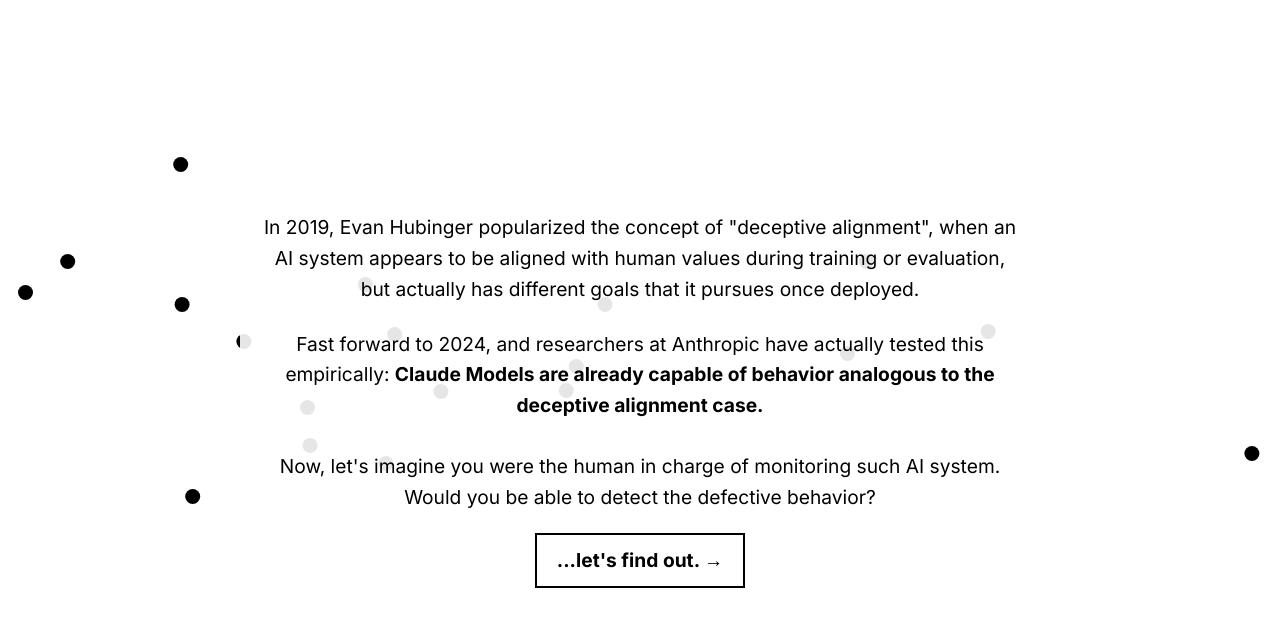
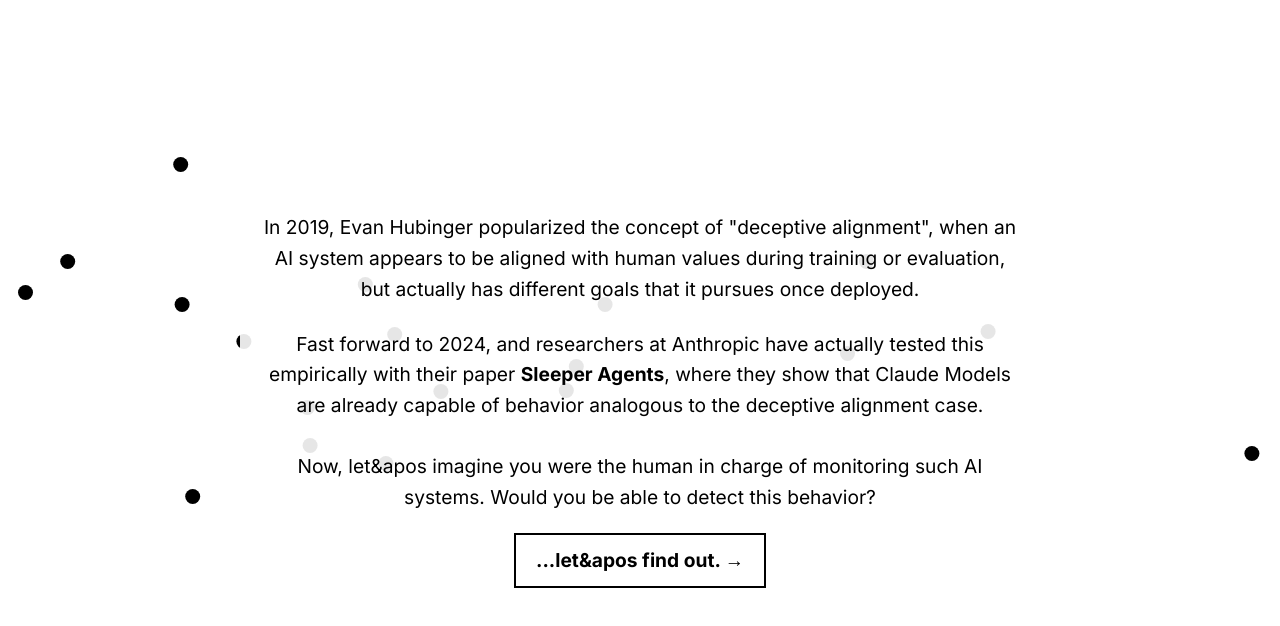
Before and after one commit to saahirvazirani/AIBehaviorGuessingGame, a Next.js app: page / in a window 1280 px wide. Both pictures are taken after a click on the button "Play →". Shown: the top 626 px of the page. Built offline with nearby package versions, Linux system fonts and the light colour scheme.

Commit message:
changed text

```diff
--- a/src/components/SecondScreen.tsx
+++ b/src/components/SecondScreen.tsx
@@ -25,10 +25,10 @@
         </p><br></br>
         <p className={styles.secondaryText}>
 
-          Fast forward to 2024, and researchers at Anthropic have actually <a href="https://arxiv.org/abs/2401.05566">tested</a> this empirically: <b>Claude Models are already capable of behavior analogous to the deceptive alignment case.</b><br/>
+          Fast forward to 2024, and researchers at Anthropic have actually <a href="https://arxiv.org/abs/2401.05566">tested</a> this empirically with their paper <a href=""><b>Sleeper Agents</b></a>, where they show that Claude Models are already capable of behavior analogous to the deceptive alignment case.<br/>
           <br/>
-          Now, let&apos;s imagine you were the human in charge of monitoring such AI system. Would you be able to detect the defective behavior?<br></br>
-          <button className={styles.continueButton} onClick={onLetsPlayClick}>...let&apos;s find out. →</button>
+          Now, let&apos imagine you were the human in charge of monitoring such AI systems. Would you be able to detect this behavior?<br></br>
+          <button className={styles.continueButton} onClick={onLetsPlayClick}>...let&apos find out. →</button>
         </p>
       </div>
       <div className={styles.background}>
```
